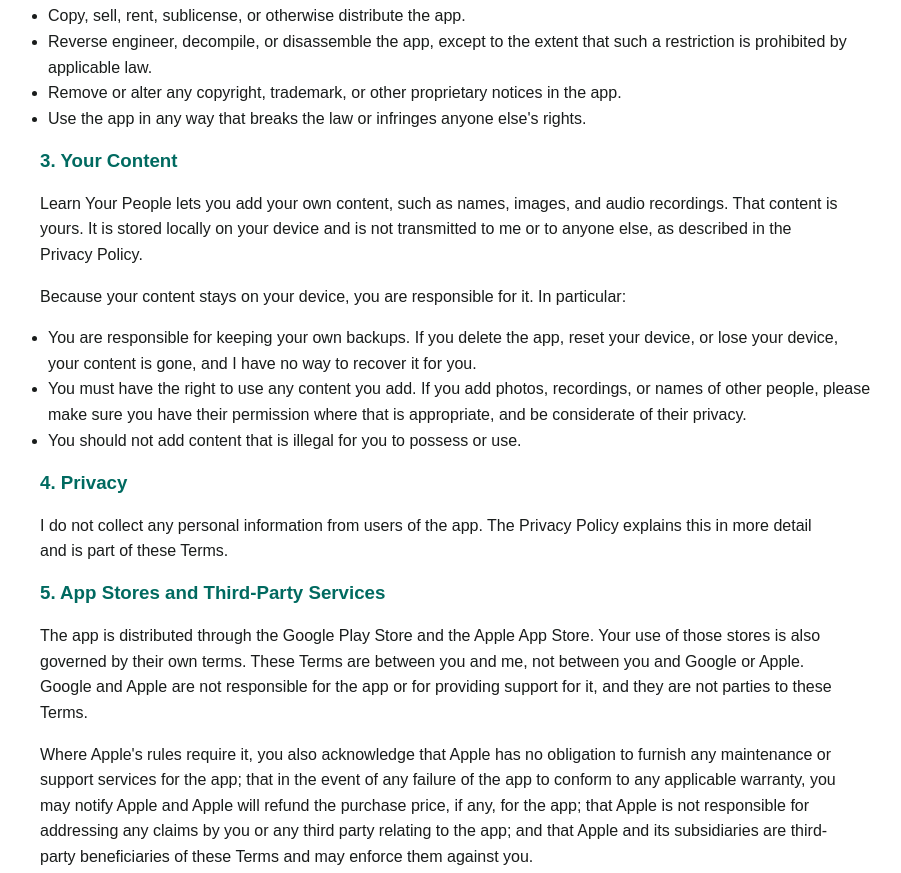
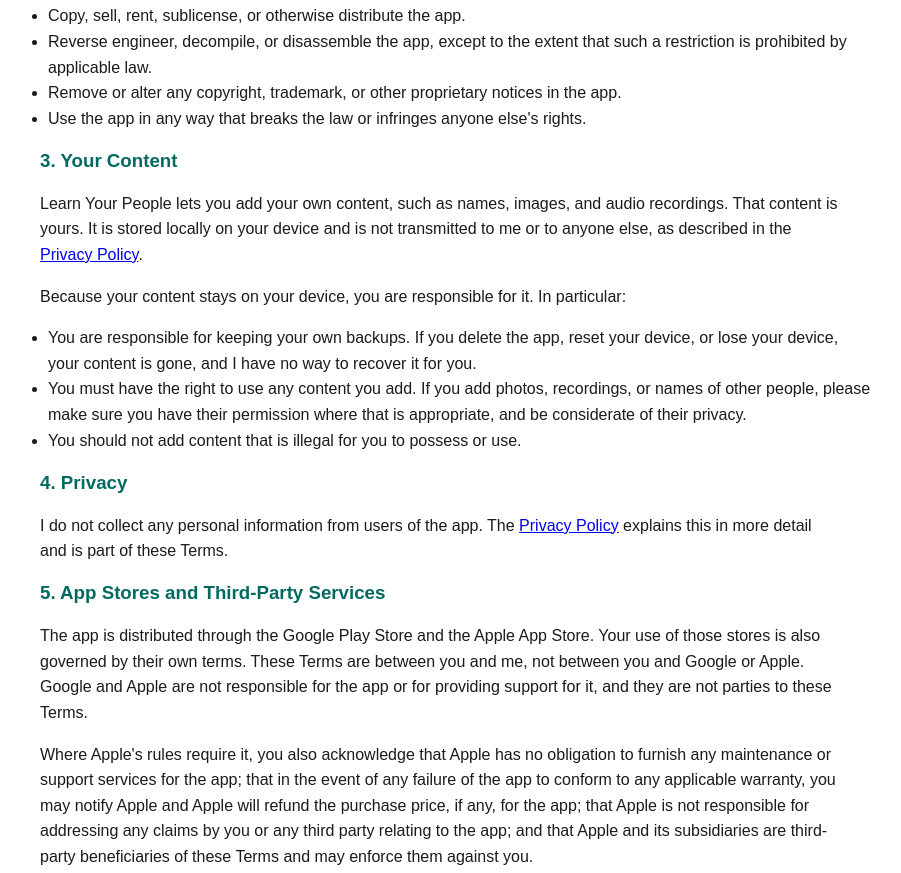
Before and after one commit to sevenzees/LearnYourPeopleTermsOfService, a plain HTML site: page index.html in a window 1280 px wide. Shown: the part 594-1467 px from the top of the page, without its empty margins (200-1101 px from the left). Drawn offline with Linux system fonts and the light colour scheme; a web font is replaced by a local one.

Commit message:
Update privacy policy links and governing law section

```diff
--- a/index.html
+++ b/index.html
@@ -81,7 +81,7 @@
 </p>
 
 <h3>3. Your Content</h3>
-<p>Learn Your People lets you add your own content, such as names, images, and audio recordings. That content is yours. It is stored locally on your device and is not transmitted to me or to anyone else, as described in the Privacy Policy.</p>
+<p>Learn Your People lets you add your own content, such as names, images, and audio recordings. That content is yours. It is stored locally on your device and is not transmitted to me or to anyone else, as described in the <a href="https://sevenzees.github.io/LearnYourPeoplePrivacy/">Privacy Policy</a>.</p>
 
 <p>Because your content stays on your device, you are responsible for it. In particular:</p>
 
@@ -94,7 +94,7 @@
 </p>
 
 <h3>4. Privacy</h3>
-<p>I do not collect any personal information from users of the app. The Privacy Policy explains this in more detail and is part of these Terms.</p>
+<p>I do not collect any personal information from users of the app. The <a href="https://sevenzees.github.io/LearnYourPeoplePrivacy/">Privacy Policy</a> explains this in more detail and is part of these Terms.</p>
 
 <h3>5. App Stores and Third-Party Services</h3>
 <p>The app is distributed through the Google Play Store and the Apple App Store. Your use of those stores is also governed by their own terms. These Terms are between you and me, not between you and Google or Apple. Google and Apple are not responsible for the app or for providing support for it, and they are not parties to these Terms.</p>
@@ -116,7 +116,7 @@
 <p>These Terms apply for as long as you use the app. You may end them at any time by uninstalling the app and deleting your content. I may end your license if you materially breach these Terms. Sections 3, 7, 8, and 10 survive the end of these Terms.</p>
 
 <h3>10. Governing Law</h3>
-<p>These Terms are governed by the laws of the State of Pennsylvania, United States, without regard to its conflict-of-laws rules, except where the mandatory consumer protection laws of your place of residence provide otherwise.</p>
+<p>These Terms are governed by the laws of the State of Minnesota, United States, without regard to its conflict-of-laws rules, except where the mandatory consumer protection laws of your place of residence provide otherwise.</p>
 
 <h3>11. Changes to These Terms</h3>
 <p>I reserve the right to update these Terms as the app changes or as legal requirements change. I will post any changes on this page, and the effective date will be updated accordingly. If you continue to use the app after a change takes effect, you are accepting the updated Terms. I recommend reviewing these Terms periodically.</p>
```
